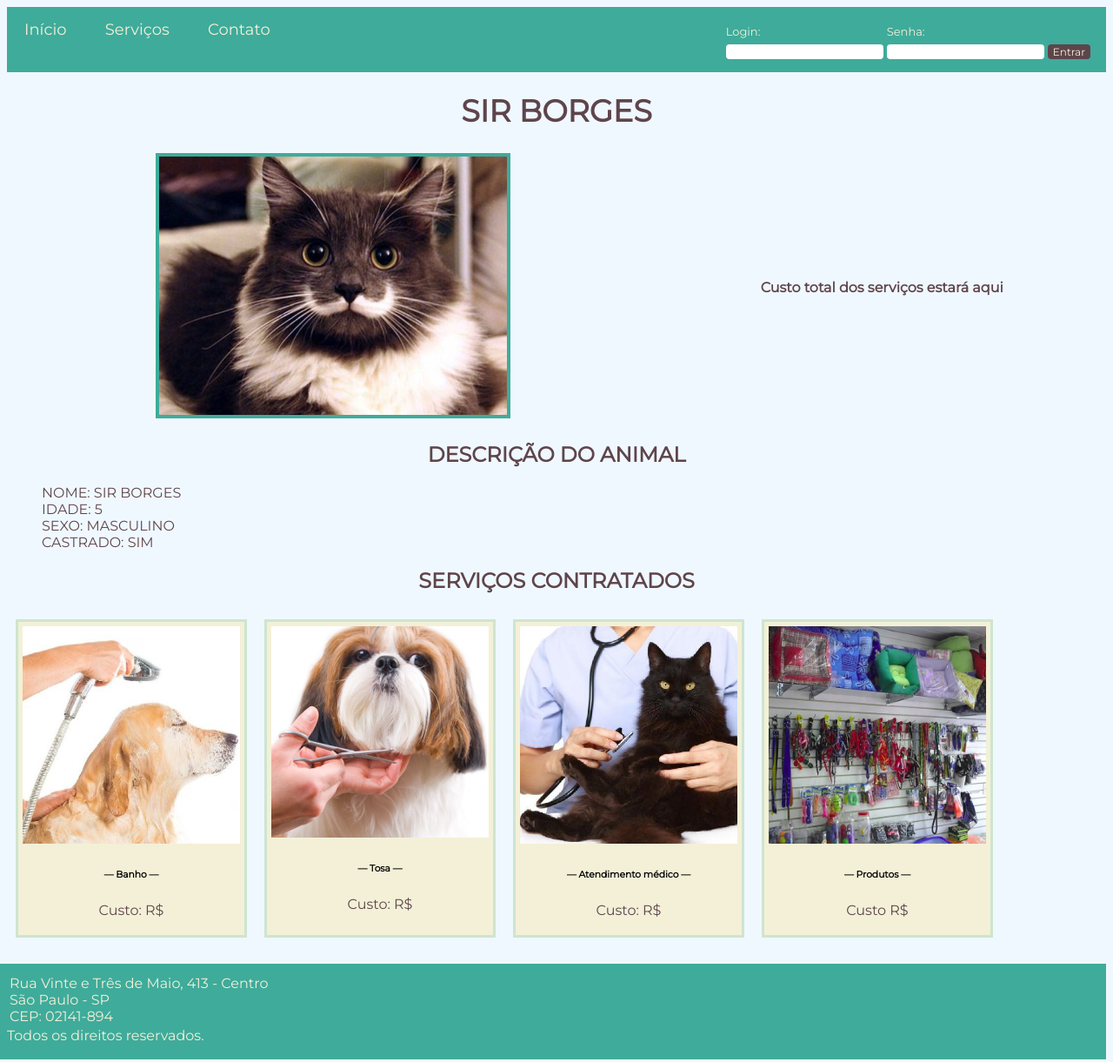
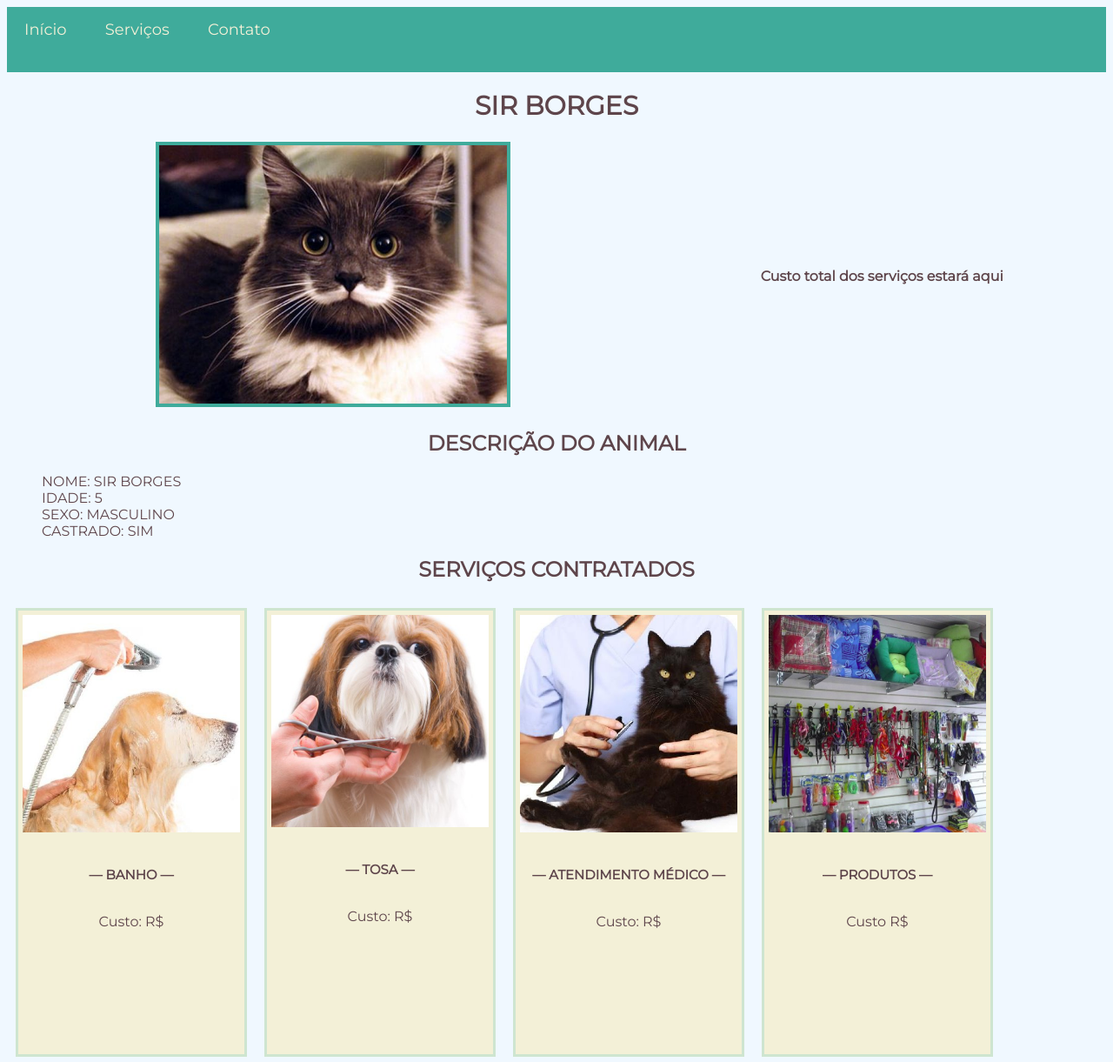
Before and after one commit to leticiarina/scc0219-web, a plain HTML site: page PetInfo.html in a window 1280 px wide. Shown: the top 1221 px of the page at 87% size. Drawn offline with Linux system fonts and the light colour scheme.

Commit message:
Unificação dos .css

```diff
--- a/InfoPets/style.css
+++ /dev/null
@@ -1,116 +0,0 @@
-@import url('https://fonts.googleapis.com/css?family=Montserrat');
-
-body {
-	font-family: 'Montserrat';
-	background-color: AliceBlue;
-}
-
-.menu {
-	background-color: #3fab9b;
-	height: 60px;
-	width: 100%;
-	padding-top: 15px;
-}
-
-.menu a {
-	font-size: 18px;
-	padding: 10px 20px 20px 20px;
-	color: #f3f0d7;
-	text-decoration: none;
-	vertical-align: middle;
-}
-
-.menu a:hover {
-	color: #d8b384;
-}
-
-.menu form{
-	float: right;
-	padding-right: 15px;
-}
-
-label{
-	color: #f3f0d7;
-	font-size: 13px;
-}
-
-input[type=text], [type=password]{
-	border-radius: 4px;
-	border: 1px;
-}
-
-input[type=submit]{
-	border-radius: 4px;
-	border: 1px;
-	background-color: #5e454b;
-	color: #f3f0d7;
-	font-family: 'Montserrat';
-	font-size: 12px;
-}
-
-#cadastrado {
-	text-align : center;
-
-}
-
-.servicos{
-	width: 250px;
-	height: 350px;
-	float: left;
-	margin: 10px 10px 10px 10px;
-	padding: 5px 5px 5px 5px;
-	border-width: 3px;
-	border-style: solid;
-	border-color: #cee5d0;
-	background-color: #f3f0d7;
-}
-
-#PetPic {
-	width: 400px;
-	border-width : 4px;
-	border-style: solid;
-	border-color: #3fab9b;
-}
-
-table {
-	width: 100%;
-}
-
-img{
-	width: 250px;
-}
-
-h1 {
-	text-transform: uppercase;
-	color:  #5e454b;
-	font-size: 35px;
-}
-
-h2 {
-	text-transform: uppercase;
-	color : #5e454b;
-}
-
-ul {
-	list-style-type: none;
-	text-align: left;
-}
-
-li {
-	text-transform: uppercase;
-	color: #5e454b;
-}
-
-p {
-	color:  #5e454b;
-}
-
-.rodape {
-	margin-top: 20px;
-	float: right;
-	background-color: #3fab9b;
-	height: 90px;
-	width: 100%;
-	padding: 10px 0px 10px 200px;
-	color: #f3f0d7;
-}
--- a/InfoPets/PetInfo.html
+++ b/PetInfo.html
@@ -6,37 +6,14 @@
 </head>
 <body>
 	<div class="menu">
-			<a href="#">Início</a>
-			<a href="#">Serviços</a>
-			<a href="#">Contato</a>
-			<form>
-				<table>
-					<tr>
-						<td>
-							<label for="login">Login:</label><br>
-						</td>
-						<td>
-							<label for="senha">Senha:</label><br>
-						</td>
-					</tr>
-					<tr>
-						<td>
-							<input type="text" name="login">
-						</td>
-						<td>
-							<input type="password" name="senha">
-						</td>
-						<td>
-							<input type="submit" name="autenticar" value="Entrar">
-						</td>
-					</tr>
-				</table>
-			</form>
+		<a href="#">Início</a>
+		<a href="#">Serviços</a>
+		<a href="#">Contato</a>
 	</div>
 	<div id="cadastrado">
 		<div class="animal">
-			<h1>Sir Borges</h1>
-			<table>
+			<h1 id="nomePet">Sir Borges</h1>
+			<table id="dadosPet">
 				<tr>
 					<th>
 						<img id="PetPic" src="img/animal.jpg">
--- a/style.css
+++ b/style.css
@@ -2,6 +2,7 @@
 
 body {
 	font-family: 'Montserrat';
+	background-color: AliceBlue;
 }
 
 .menu {
@@ -56,6 +57,11 @@ input[type=submit]{
 
 }
 
+#cadastrado {
+	text-align : center;
+
+}
+
 .apresentacao:after {
     content : "";
     display: block;
@@ -66,7 +72,7 @@ input[type=submit]{
 	height: 330px;
 	margin-top: 20px;
 	padding-top: 80px;
-    opacity : 0.3;
+    opacity : 0.4;
 }
 
 #conteudo{
@@ -87,6 +93,13 @@ input[type=submit]{
 	background-color: #f3f0d7;
 }
 
+#PetPic {
+	width: 400px;
+	border-width : 4px;
+	border-style: solid;
+	border-color: #3fab9b;
+}
+
 img{
 	width: 250px;
 }
@@ -95,6 +108,15 @@ h1{
 	text-transform: uppercase;
 	color:  #5e454b;
 	font-size: 30px;
+}
+
+#dadosPet {
+	width: 100%;
+}
+
+h2 {
+	text-transform: uppercase;
+	color : #5e454b;
 }
 
 h6{
@@ -112,3 +134,17 @@ h6{
 	padding: 10px 0px 10px 200px;
 	color: #f3f0d7;
 }
+
+ul {
+	list-style-type: none;
+	text-align: left;
+}
+
+li {
+	text-transform: uppercase;
+	color: #5e454b;
+}
+
+p {
+	color:  #5e454b;
+}
```
Also changed, not shown: InfoPets/img/atendimento-medico.jpg (deleted), InfoPets/img/banho.jpg (deleted), InfoPets/img/produtos.jpg (deleted), InfoPets/img/tosa.png (deleted), img/animal.jpg (renamed from InfoPets/img/animal.jpg).
